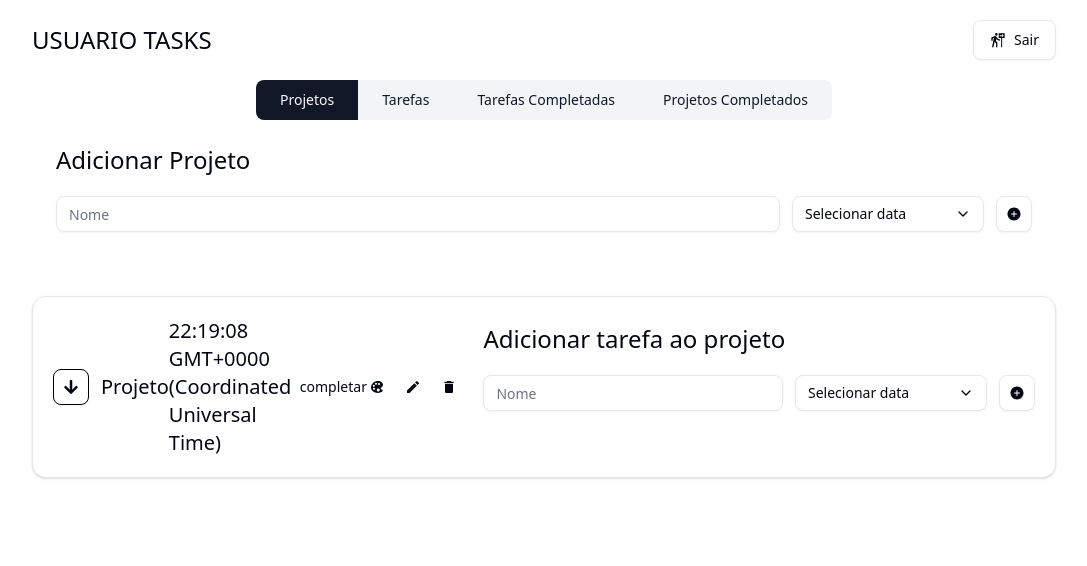
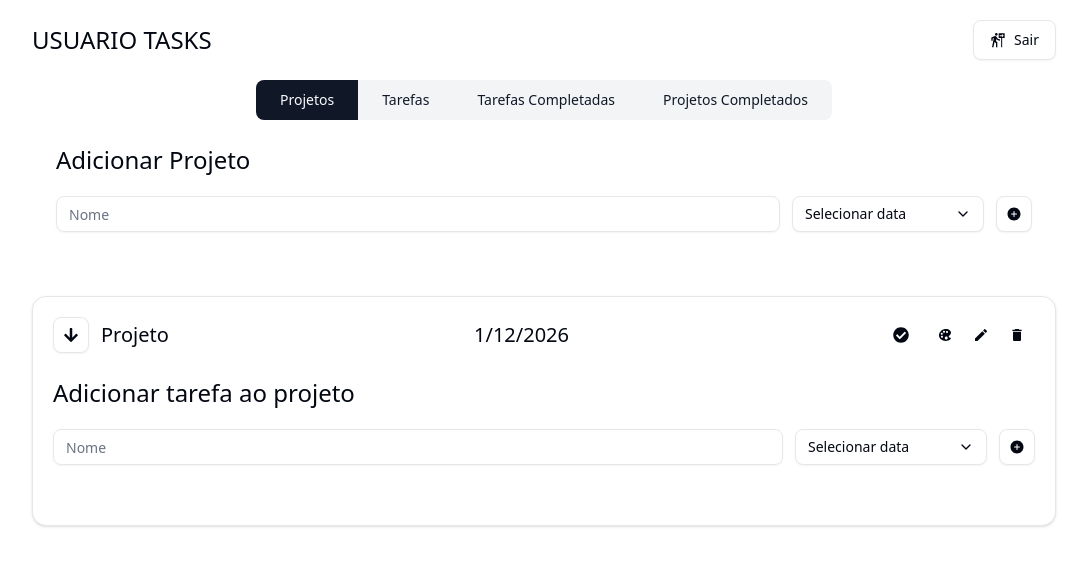
Before and after one commit to Angetins22/meu-to-do, a React (Vite) app: page /projetos in a window 1280 px wide. Shown: the top 566 px of the page, without its empty margins (96-1183 px from the left). Built offline with nearby package versions, Linux system fonts and the light colour scheme.

Commit message:
muda o componente usuario para nao aparecer mais na tela de login e muda o botao de completar do componente Projeto

```diff
--- a/src/App.tsx
+++ b/src/App.tsx
@@ -18,7 +18,7 @@ function App() {
 
     <div className='bg-background w-screen h-screen flex justify-center pt-5 pb-5'>
       <div className='max-w-5xl h-full w-full'>
-        <Usuario />
+        {location.pathname !== '/login' && <Usuario />}
         {location.pathname !== '/login' && < Nav />}
         <Routes >
           <Route path="/" element={<Home />} />
@@ -33,4 +33,5 @@ function App() {
   )
 }
 
+
 export default App
--- a/src/components/Projeto/index.tsx
+++ b/src/components/Projeto/index.tsx
@@ -1,6 +1,6 @@
 
 import { Button } from '../ui/button'
-import { FaArrowDown } from "react-icons/fa";
+import { FaArrowDown, FaCheckCircle } from "react-icons/fa";
 import { MdEdit } from "react-icons/md";
 import { MdDelete } from "react-icons/md";
 import { IoIosColorPalette } from "react-icons/io";
@@ -25,17 +25,18 @@ interface Props {
 const Projeto: React.FC<Props> = ({ nome, data, concluida, expandido }) => {
     return (
         <aside>
-            <Card className="flex flex-row items-center gap-4 p-5">
+            <Card className="flex flex-col  p-5">
+                <div className='flex flex-row gap-7'>
                     <div className="flex flex-1 flex-row items-center justify-between">
-                    <Button variant="outline" size="icon" className=" p-3 cursor-pointer border border-black">
+                        <Button variant="outline" size="icon" className=" p-3 cursor-pointer">
                             <FaArrowDown />
                         </Button>
                         <p className="text-xl flex-1 ml-3">{nome}</p>
-                    <p className="text-xl ">{data.toTimeString()}</p>
+                        <p className="text-xl  flex-1">{data.toLocaleDateString()}</p>
                         {concluida}
                     </div>
                     <div className="flex items-end justify-between">
-                    <Button variant="ghost" size="icon" className="ml-2 mr-2 cursor-pointer">completar</Button>
+                        <Button variant="ghost" size="icon" className="ml-2 mr-2 cursor-pointer"><FaCheckCircle /></Button>
                         <Button variant="ghost" size="icon" className="cursor-pointer ">
                             <IoIosColorPalette />
                         </Button>
@@ -47,6 +48,7 @@ const Projeto: React.FC<Props> = ({ nome, data, concluida, expandido }) => {
                         </Button>
                     </div>
                     {expandido}
+                </div>
                 <Adicionar tipo='tarefa ao projeto' />
             </Card>
         </aside>
```
Lines whose indentation alone changed are shown as unchanged.
